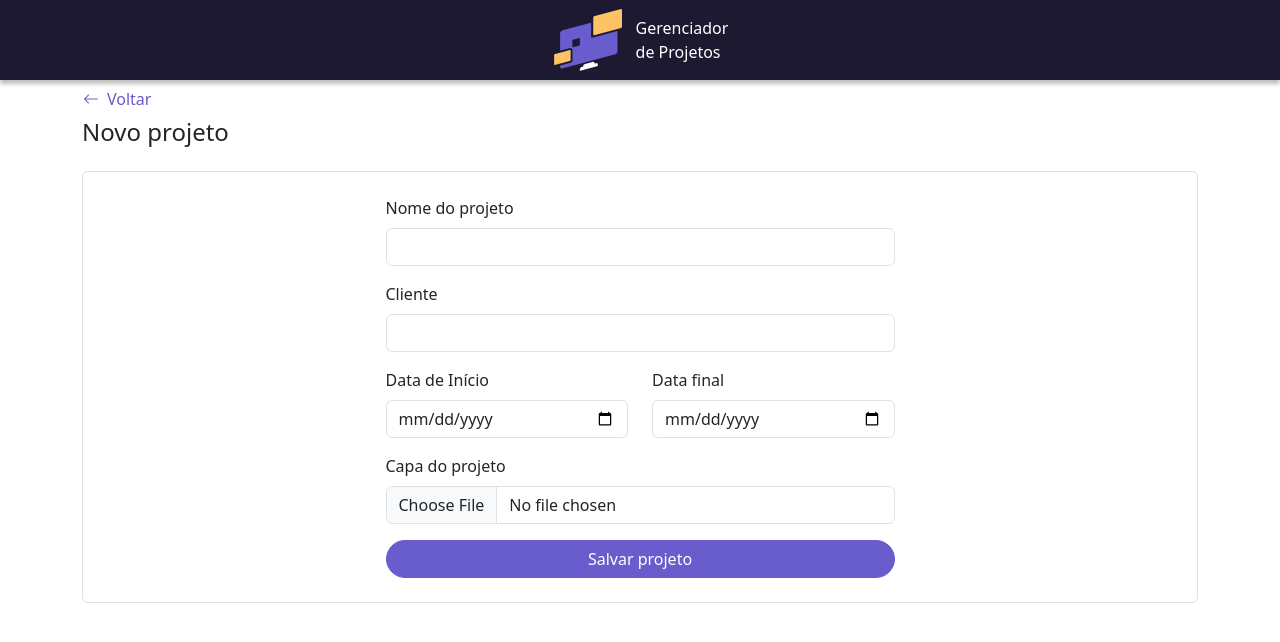
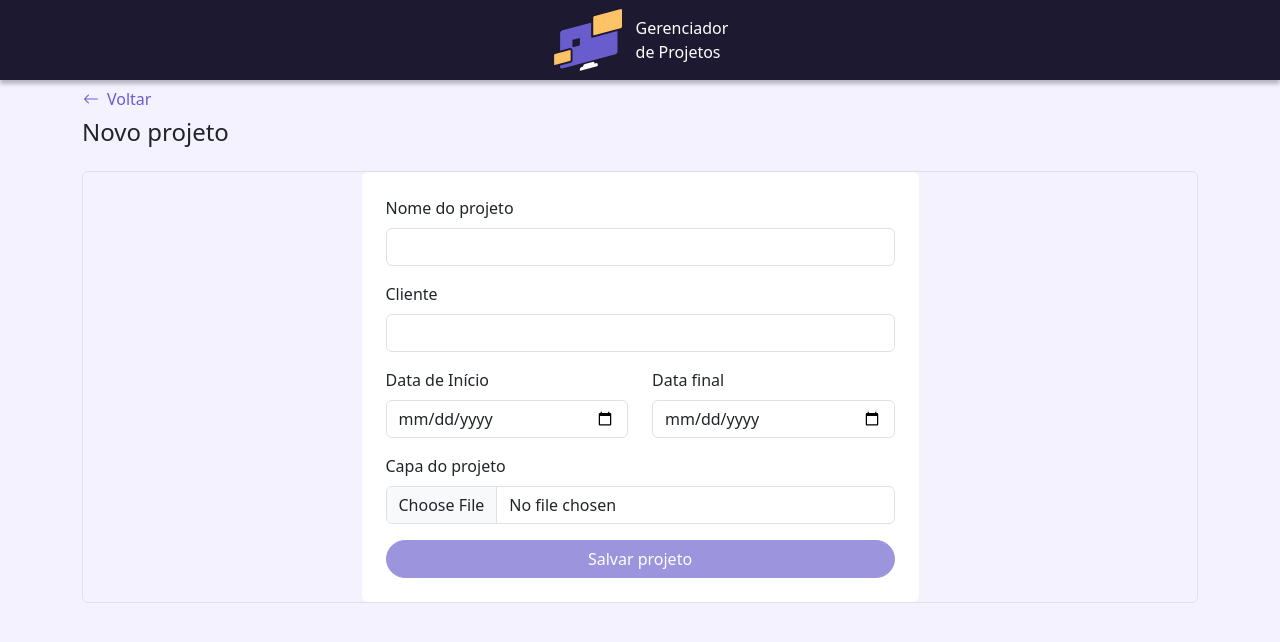
Before and after one commit to candido-luiz/clicksign-vue3, a Vue app: page /create-project in a window 1280 px wide. Shown: the top 642 px of the page. Built offline with nearby package versions, Linux system fonts and the light colour scheme.

Commit message:
feat(CreateProject): Adiciona disabled do botao salvar

```diff
--- a/src/assets/base.css
+++ b/src/assets/base.css
@@ -18,5 +18,5 @@ body, #app {
 
 body {
   font-family: 'Encode Sans Semi Expanded', sans-serif;
-  background-color: var(--clicksign-background);
+  background-color: var(--clicksign-background) !important;
 }
--- a/src/views/CreateProjectView.vue
+++ b/src/views/CreateProjectView.vue
@@ -2,7 +2,7 @@
 import { Project } from '@/models/Project';
 import { useProjectStore } from '@/stores/project';
 import { fileToBase64 } from '@/utils/fileConverter';
-import { ref } from 'vue';
+import { computed, ref } from 'vue';
 import { useRouter } from 'vue-router';
 
 const router = useRouter();
@@ -21,36 +21,63 @@ const errors = ref({
   finalDate: '',
 });
 
+const isProjectNameValid = computed(() => {
+  const regex = /^\w+ \w+/;
+  return regex.test(projectName.value);
+});
+
+const isProjectCustomerValid = computed(() => {
+  const regex = /\b\w{3,}\b/;
+  return regex.test(projectCustomer.value);
+})
+
+const isProjectStartDateValid = computed(() => {
+  return (
+    projectStartDate.value &&
+    (!projectFinalDate.value || new Date(projectStartDate.value) < new Date(projectFinalDate.value))
+  );
+})
+
+const isProjectFinalDateValid = computed(() => {
+  return (
+    projectFinalDate.value &&
+    (!projectStartDate.value || new Date(projectStartDate.value) < new Date(projectFinalDate.value))
+  );
+});
+
+const formIsInvalid = computed(() => {
+  return (
+    !isProjectNameValid.value ||
+    !isProjectCustomerValid.value ||
+    !isProjectStartDateValid.value ||
+    !isProjectFinalDateValid.value
+  )
+});
+
+const disabledSaveButton = computed(() => {
+  return formIsInvalid.value;
+});
+
 const validateProjectName = () => {
-  const regex = /^\w+ \w+/;
-  errors.value.projectName = regex.test(projectName.value) ?
+  errors.value.projectName = isProjectNameValid.value ?
     '' :
     'Por favor, digite ao menos duas palavras'
 }
 
 const validateProjectCustomer = () => {
-  const regex = /\b\w{3,}\b/;
-  errors.value.customer = regex.test(projectCustomer.value) ?
+  errors.value.customer = isProjectCustomerValid.value ?
     '' :
     'Por favor, digite ao menos uma palavra'
 }
 
 const validateProjectStartDate = () => {
-  const validStartDate = (
-    projectStartDate.value &&
-    (!projectFinalDate.value || new Date(projectStartDate.value) < new Date(projectFinalDate.value))
-  );
-  errors.value.startDate = validStartDate ?
+  errors.value.startDate = isProjectStartDateValid.value ?
     '' :
     'Selecione uma data válida'
 }
 
 const validateProjectFinalDate = () => {
-  const validFinalDate = (
-    projectFinalDate.value &&
-    (!projectStartDate.value || new Date(projectStartDate.value) < new Date(projectFinalDate.value))
-  );
-  errors.value.finalDate = validFinalDate ?
+  errors.value.finalDate = isProjectFinalDateValid.value ?
     '' :
     'Selecione uma data válida'
 }
@@ -61,8 +88,7 @@ const validateFormData = () => {
   validateProjectStartDate();
   validateProjectFinalDate();
 
-  const formIsValid = !Object.values(errors.value).some(error => !!error);
-  return formIsValid;
+  return !formIsInvalid.value;
 };
 
 const submitForm = () => {
@@ -111,7 +137,7 @@ const goToProjectList = () => {
 </script>
 
 <template>
-  <div class="container d-flex justify-content-center min-vh-100">
+  <div class="container d-flex justify-content-center full-height">
     <div class="d-flex flex-column w-100">
       <!-- Header -->
       <header class="mb-4">
@@ -205,6 +231,7 @@ const goToProjectList = () => {
            <button
              type="submit"
              class="btn btn-primary w-100"
+             :disabled="disabledSaveButton"
            >
              Salvar projeto
            </button>
@@ -214,6 +241,8 @@ const goToProjectList = () => {
   </div>
 </template>
 
-<style scoped>
-/* Adicione quaisquer estilos adicionais necessários */
+<style scoped lang="scss">
+.full-height {
+  height: calc(100vh - $clicksign-page-header-height);
+}
 </style>
```
